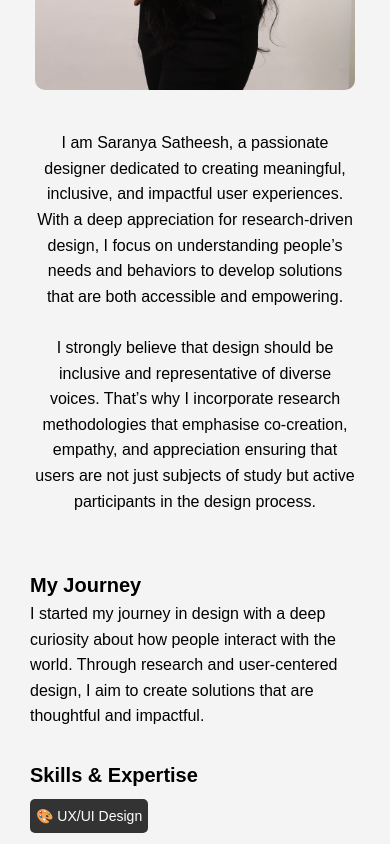
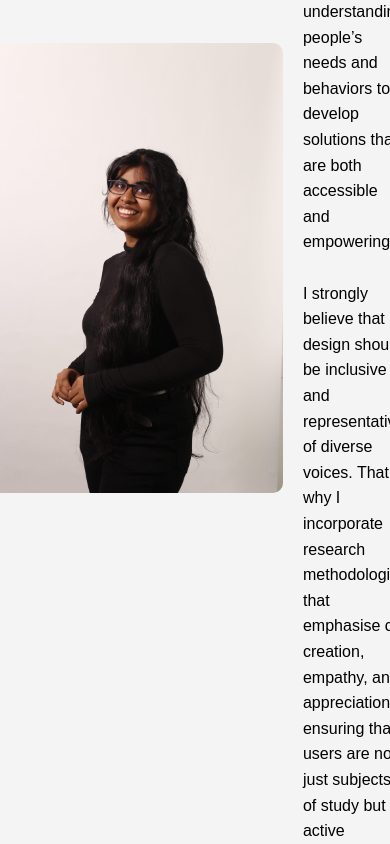
Before and after one commit to chaaaruuu/Portfolio, a plain HTML site: page about.html in a window 390 px wide. Shown: the part 580-1424 px from the top of the page. Drawn offline with Linux system fonts and the light colour scheme.

Commit message:
non responsive

```diff
--- a/style.css
+++ b/style.css
@@ -151,7 +151,6 @@ footer {
     color: white;
     margin-top: auto;
 }
-
 /* About Page */
 .about-intro {
     text-align: center;
@@ -176,10 +175,9 @@ footer {
 
 .image {
     width: 300px;
-    height: 300px;
+    height: 300 px;
     border-radius: 10px;
     flex-shrink: 0;
-    object-fit: cover; /* Ensures the image maintains its aspect ratio */
 }
 
 .about-intro-content p {
@@ -225,59 +223,6 @@ footer {
 .fade-in.visible {
     opacity: 1;
     transform: translateY(0);
-}
-
-/* Responsive Styles for Phones */
-@media (max-width: 768px) {
-    .about-intro-content {
-        flex-direction: column;
-        align-items: center;
-        text-align: center;
-    }
-
-    .image {
-        width: 100%;
-        max-width: 400px; /* Allow the image to scale up to 400px max */
-        height: auto; /* Maintain aspect ratio */
-        object-fit: cover; /* Ensure image doesn't get distorted */
-    }
-
-    .about-intro-content p {
-        max-width: 100%;
-        margin-top: 20px;
-    }
-
-    .about-content {
-        padding: 15px;
-    }
-
-    .about-content h2 {
-        font-size: 22px;
-    }
-
-    .about-content ul li {
-        font-size: 16px;
-        padding: 8px;
-    }
-}
-
-@media (max-width: 480px) {
-    .about-intro {
-        padding: 15px;
-    }
-
-    .about-content {
-        padding: 10px;
-    }
-
-    .about-content h2 {
-        font-size: 20px;
-    }
-
-    .about-content ul li {
-        font-size: 14px;
-        padding: 6px;
-    }
 }
 
 /* Contact Page */
```
